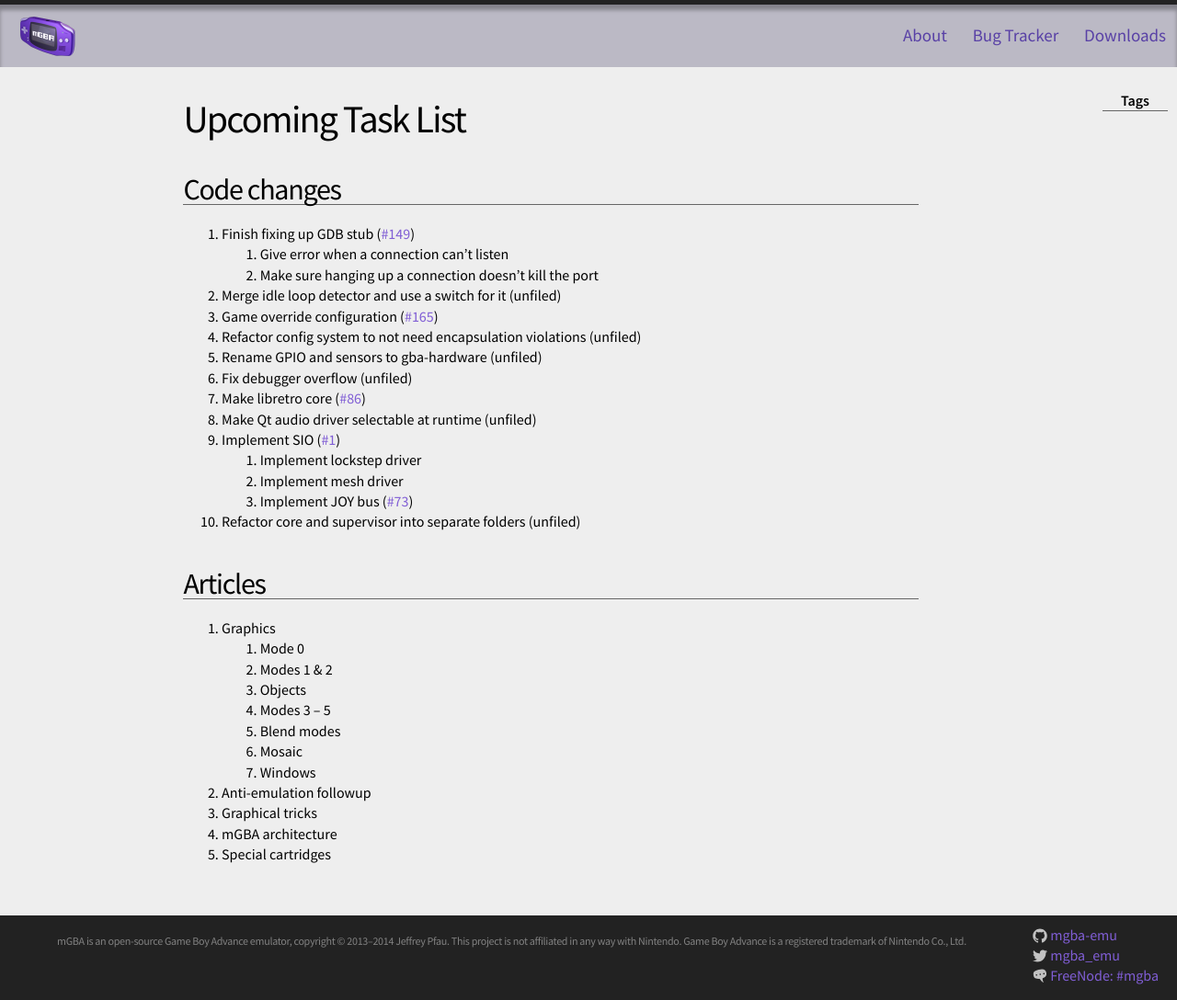
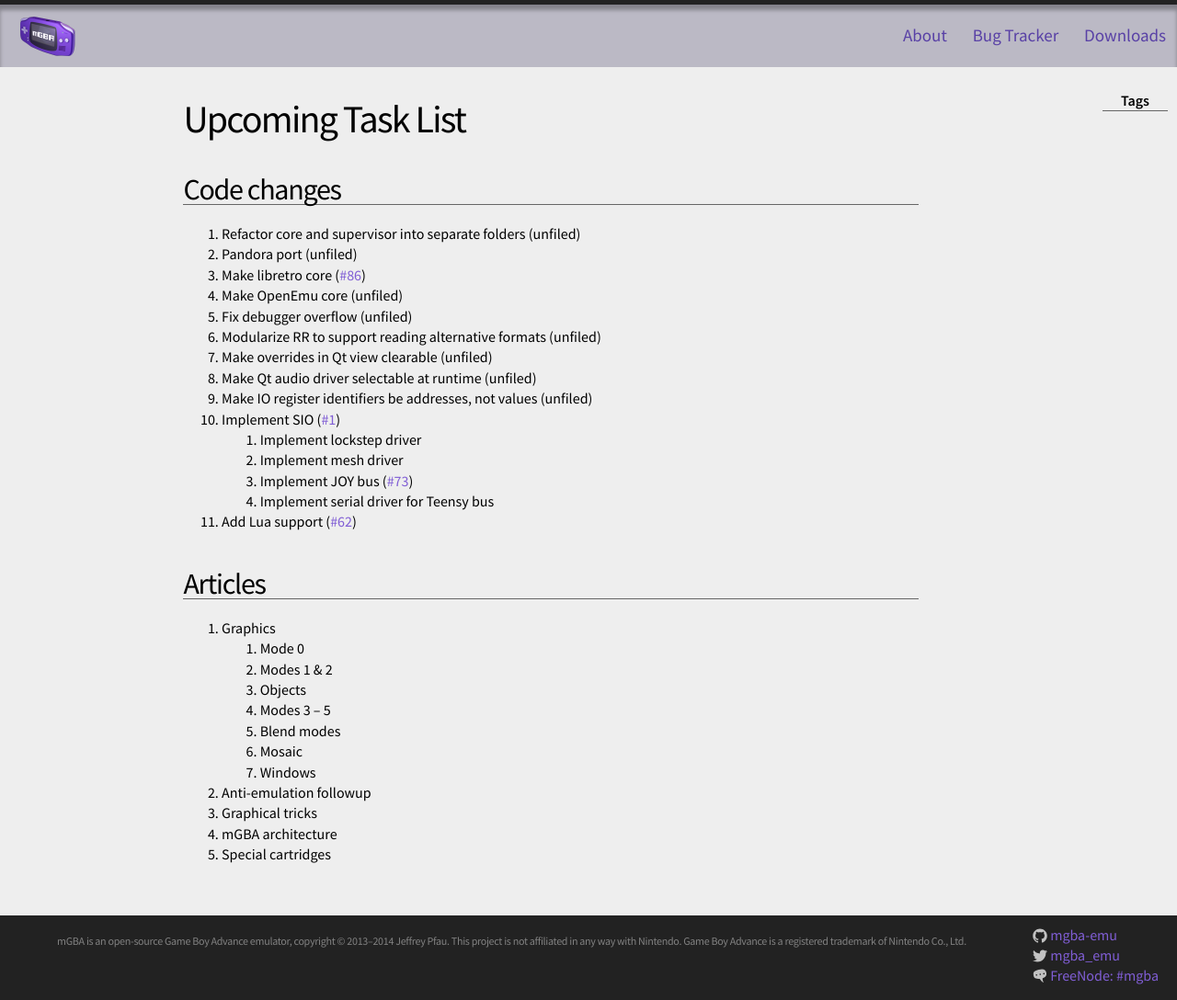
Before and after one commit to mgba-emu/www, a Jekyll site: the page built from tasks.markdown, in a window 1280 px wide. Shown: the whole page at 92% size. Built offline with Jekyll 4.4.1, drawn with Linux system fonts in a browser that asks for light colours.

Commit message:
Update tasks

```diff
--- a/tasks.markdown
+++ b/tasks.markdown
@@ -6,21 +6,21 @@ permalink: tasks.html
 Code changes
 ------------
 
-1. Finish fixing up GDB stub ({% bug 149 %})
-    1. Give error when a connection can't listen
-	1. Make sure hanging up a connection doesn't kill the port
-1. Merge idle loop detector and use a switch for it (unfiled)
-1. Game override configuration ({% bug 165 %})
-1. Refactor config system to not need encapsulation violations (unfiled)
-1. Rename GPIO and sensors to gba-hardware (unfiled)
+1. Refactor core and supervisor into separate folders (unfiled)
+1. Pandora port (unfiled)
+1. Make libretro core ({% bug 86 %})
+1. Make OpenEmu core (unfiled)
 1. Fix debugger overflow (unfiled)
-1. Make libretro core ({% bug 86 %})
+1. Modularize RR to support reading alternative formats (unfiled)
+1. Make overrides in Qt view clearable (unfiled)
 1. Make Qt audio driver selectable at runtime (unfiled)
+1. Make IO register identifiers be addresses, not values (unfiled)
 1. Implement SIO ({% bug 1 %})
     1. Implement lockstep driver
-	1. Implement mesh driver
+    1. Implement mesh driver
     1. Implement JOY bus ({% bug 73 %})
-1. Refactor core and supervisor into separate folders (unfiled)
+    1. Implement serial driver for Teensy bus
+1. Add Lua support ({% bug 62 %})
 
 Articles
 --------
```
